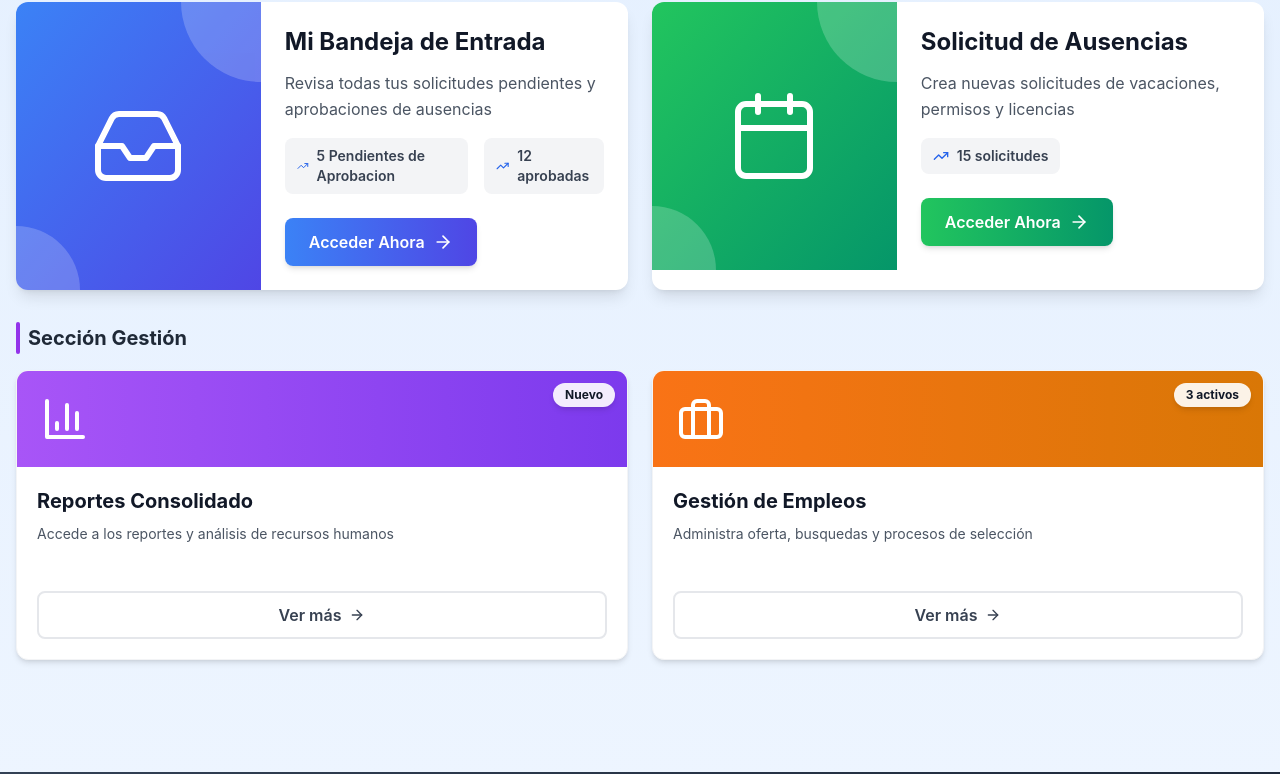
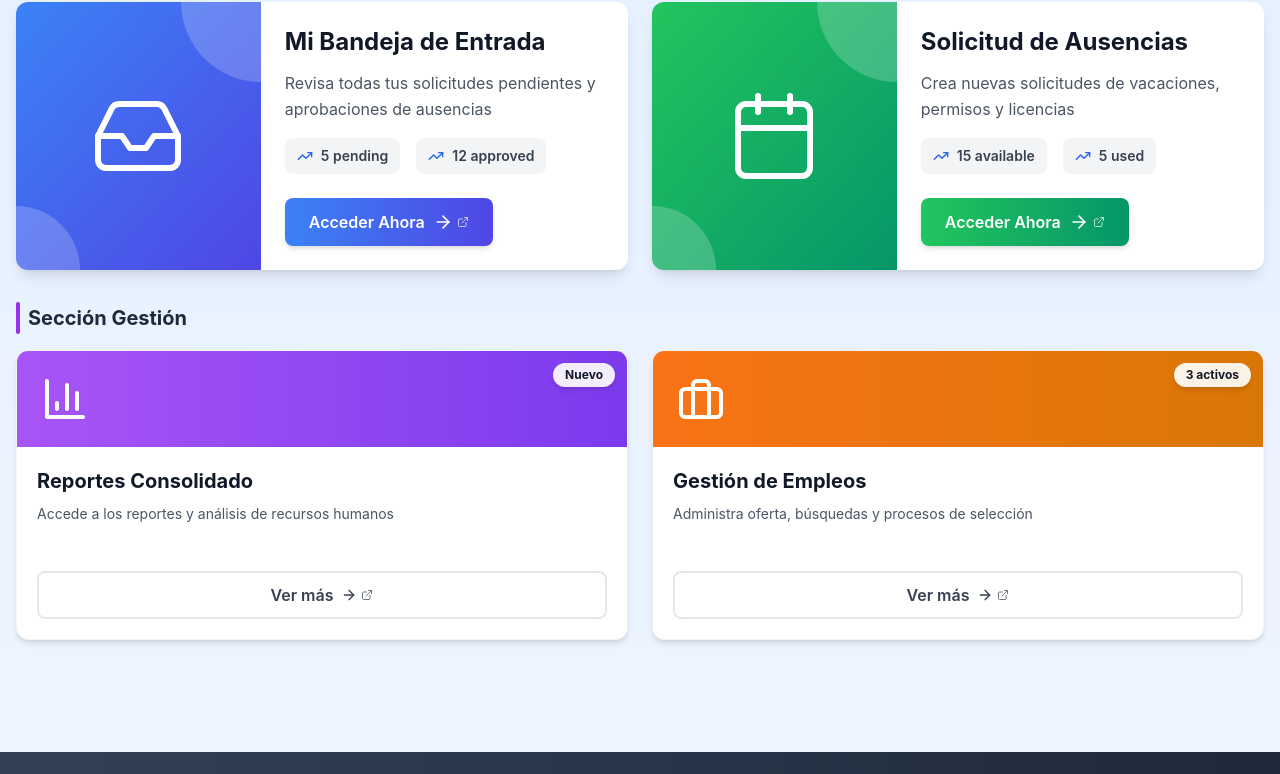
Before and after one commit to Shirslock/PortalRH, a React (Create React App) app: page / in a window 1280 px wide. Shown: the part 1218-1992 px from the top of the page. Built offline with nearby package versions, Linux system fonts and the light colour scheme.

Commit message:
LinksdeButtons2

```diff
--- a/src/components/ExploreMore/GestionCard.jsx
+++ b/src/components/ExploreMore/GestionCard.jsx
@@ -2,7 +2,8 @@ import React from 'react';
 import {
   BarChart3,
   Briefcase,
-  ArrowRight
+  ArrowRight,
+  ExternalLink  // ← AGREGAR
 } from 'lucide-react';
 
 // Mapeo de iconos
@@ -11,8 +12,18 @@ const iconMap = {
   Briefcase
 };
 
-export default function GestionCard({ data, onClick }) {
+export default function GestionCard({ data }) {
   const Icon = iconMap[data.icon];
+
+  // Función para manejar el click
+  const handleClick = () => {
+    if (data.externalLink) {
+      // Abrir en nueva pestaña
+      window.open(data.externalLink, '_blank', 'noopener,noreferrer');
+    } else {
+      console.log('Navegando a:', data.route);
+    }
+  };
 
   return (
     <div className="bg-white rounded-xl shadow-md hover:shadow-xl transition-all duration-300 overflow-hidden group border border-gray-100">
@@ -44,11 +55,16 @@ export default function GestionCard({ data, onClick }) {
 
         {/* Botón de acción compacto */}
         <button
-          onClick={() => onClick(data)}
+          onClick={handleClick}
           className="w-full flex items-center justify-center space-x-2 py-2.5 border-2 border-gray-200 text-gray-700 rounded-lg hover:border-purple-500 hover:text-purple-600 hover:bg-purple-50 transition-all duration-300 font-semibold group"
         >
           <span>Ver más</span>
-          <ArrowRight className="w-4 h-4 group-hover:translate-x-1 transition-transform duration-300" />
+          <div className="flex items-center space-x-1">
+            <ArrowRight className="w-4 h-4 group-hover:translate-x-1 transition-transform duration-300" />
+            {data.externalLink && (
+              <ExternalLink className="w-3 h-3 opacity-70" />
+            )}
+          </div>
         </button>
       </div>
     </div>
--- a/src/components/ExploreMore/VacacionesCard.jsx
+++ b/src/components/ExploreMore/VacacionesCard.jsx
@@ -3,7 +3,8 @@ import {
   Inbox,
   Calendar,
   ArrowRight,
-  TrendingUp
+  TrendingUp,
+  ExternalLink  // ← AGREGAR
 } from 'lucide-react';
 
 // Mapeo de iconos
@@ -12,8 +13,18 @@ const iconMap = {
   Calendar
 };
 
-export default function VacacionesCard({ data, onClick }) {
+export default function VacacionesCard({ data }) {
   const Icon = iconMap[data.icon];
+
+  // Función para manejar el click
+  const handleClick = () => {
+    if (data.externalLink) {
+      // Abrir en nueva pestaña
+      window.open(data.externalLink, '_blank', 'noopener,noreferrer');
+    } else {
+      console.log('Navegando a:', data.route);
+    }
+  };
 
   return (
     <div className="bg-white rounded-xl shadow-lg hover:shadow-2xl transition-all duration-300 overflow-hidden group">
@@ -55,11 +66,16 @@ export default function VacacionesCard({ data, onClick }) {
 
           {/* Botón de acción */}
           <button
-            onClick={() => onClick(data)}
+            onClick={handleClick}
             className={`w-full md:w-auto flex items-center justify-center space-x-2 px-6 py-3 bg-gradient-to-r ${data.gradient} text-white rounded-lg hover:opacity-90 transition-all duration-300 font-semibold shadow-md hover:shadow-lg`}
           >
             <span>Acceder Ahora</span>
-            <ArrowRight className="w-5 h-5 group-hover:translate-x-1 transition-transform duration-300" />
+            <div className="flex items-center space-x-1">
+              <ArrowRight className="w-5 h-5 group-hover:translate-x-1 transition-transform duration-300" />
+              {data.externalLink && (
+                <ExternalLink className="w-3 h-3 opacity-70" />
+              )}
+            </div>
           </button>
         </div>
       </div>
--- a/src/components/ExploreMore/index.jsx
+++ b/src/components/ExploreMore/index.jsx
@@ -5,16 +5,11 @@ import GestionCard from './GestionCard';
 import { vacacionesData, gestionData } from '../../data/exploreMoreData';
 
 export default function ExploreMore() {
-  const handleCardClick = (data) => {
-    console.log('Navegando a:', data.route);
-    alert(`Accediendo a: ${data.title}\nRuta: ${data.route}`);
-  };
-
   return (
     <div className="mb-8">
       {/* Header */}
       <div className="flex items-center justify-between mb-6">
-        <h2 className="text-2xl font-semibold text-gray-900">Ver Mas</h2>
+        <h2 className="text-2xl font-semibold text-gray-900">Explore More</h2>
         <button className="p-2 hover:bg-gray-100 rounded-md transition-colors">
           <MoreHorizontal className="w-5 h-5 text-gray-600" />
         </button>
@@ -34,7 +29,6 @@ export default function ExploreMore() {
             <VacacionesCard
               key={item.id}
               data={item}
-              onClick={handleCardClick}
             />
           ))}
         </div>
@@ -54,7 +48,6 @@ export default function ExploreMore() {
             <GestionCard
               key={item.id}
               data={item}
-              onClick={handleCardClick}
             />
           ))}
         </div>
--- a/src/data/exploreMoreData.js
+++ b/src/data/exploreMoreData.js
@@ -1,3 +1,4 @@
+// Datos de la sección Vacaciones (estilo horizontal)
 // Datos de la sección Vacaciones (estilo horizontal)
 export const vacacionesData = [
   {
@@ -7,8 +8,9 @@ export const vacacionesData = [
     icon: 'Inbox',
     color: 'blue',
     gradient: 'from-blue-500 to-indigo-600',
-    stats: { 'Pendientes de Aprobacion': 5, aprobadas: 12 },
-    route: '/vacaciones/bandeja'
+    stats: { pending: 5, approved: 12 },
+    route: '/vacaciones/bandeja',
+    externalLink: 'https://tu-link-bandeja-entrada.com'  // ← AGREGAR TU LINK
   },
   {
     id: 2,
@@ -17,8 +19,9 @@ export const vacacionesData = [
     icon: 'Calendar',
     color: 'green',
     gradient: 'from-green-500 to-emerald-600',
-    stats: { solicitudes: 15 },
-    route: '/vacaciones/solicitud'
+    stats: { available: 15, used: 5 },
+    route: '/vacaciones/solicitud',
+    externalLink: 'https://tu-link-solicitud-ausencias.com'  // ← AGREGAR TU LINK
   }
 ];
 
@@ -26,22 +29,24 @@ export const vacacionesData = [
 export const gestionData = [
   {
     id: 1,
-    title: 'Reportes Consolidado',
+    title: 'Reportes Consolidado',  // Cambié "Centro de Informes" por el título de tu imagen
     description: 'Accede a los reportes y análisis de recursos humanos',
     icon: 'BarChart3',
     color: 'purple',
     gradient: 'from-purple-500 to-violet-600',
     badge: 'Nuevo',
-    route: '/gestion/informes'
+    route: '/gestion/informes',
+    externalLink: 'https://shirslock.github.io/NuevoConsolidado/'  // ← AGREGAR TU LINK
   },
   {
     id: 2,
     title: 'Gestión de Empleos',
-    description: 'Administra oferta, busquedas y procesos de selección',
+    description: 'Administra oferta, búsquedas y procesos de selección',
     icon: 'Briefcase',
     color: 'orange',
     gradient: 'from-orange-500 to-amber-600',
     badge: '3 activos',
-    route: '/gestion/empleos'
+    route: '/gestion/empleos',
+    externalLink: 'https://tu-link-gestion-empleos.com'  // ← AGREGAR TU LINK
   }
 ];
```
